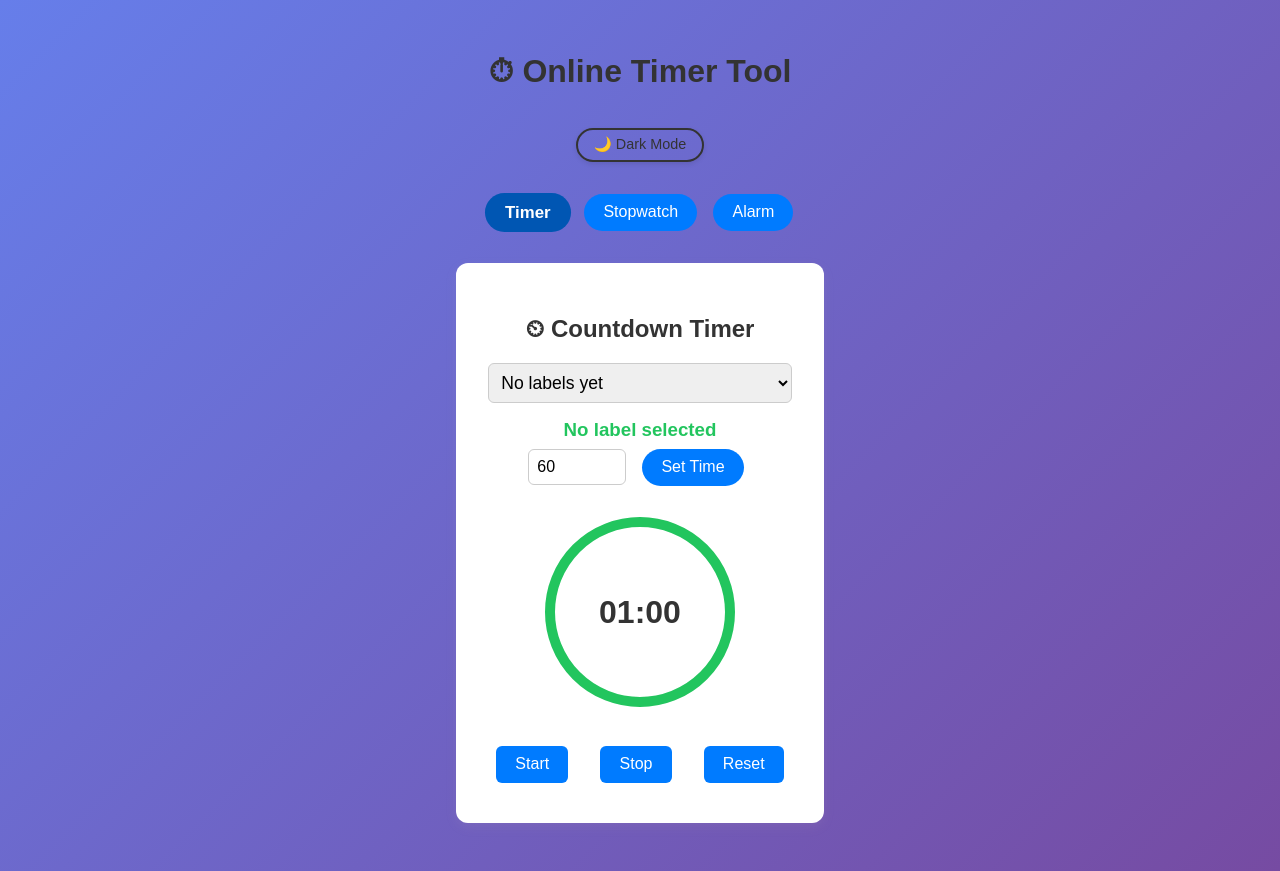
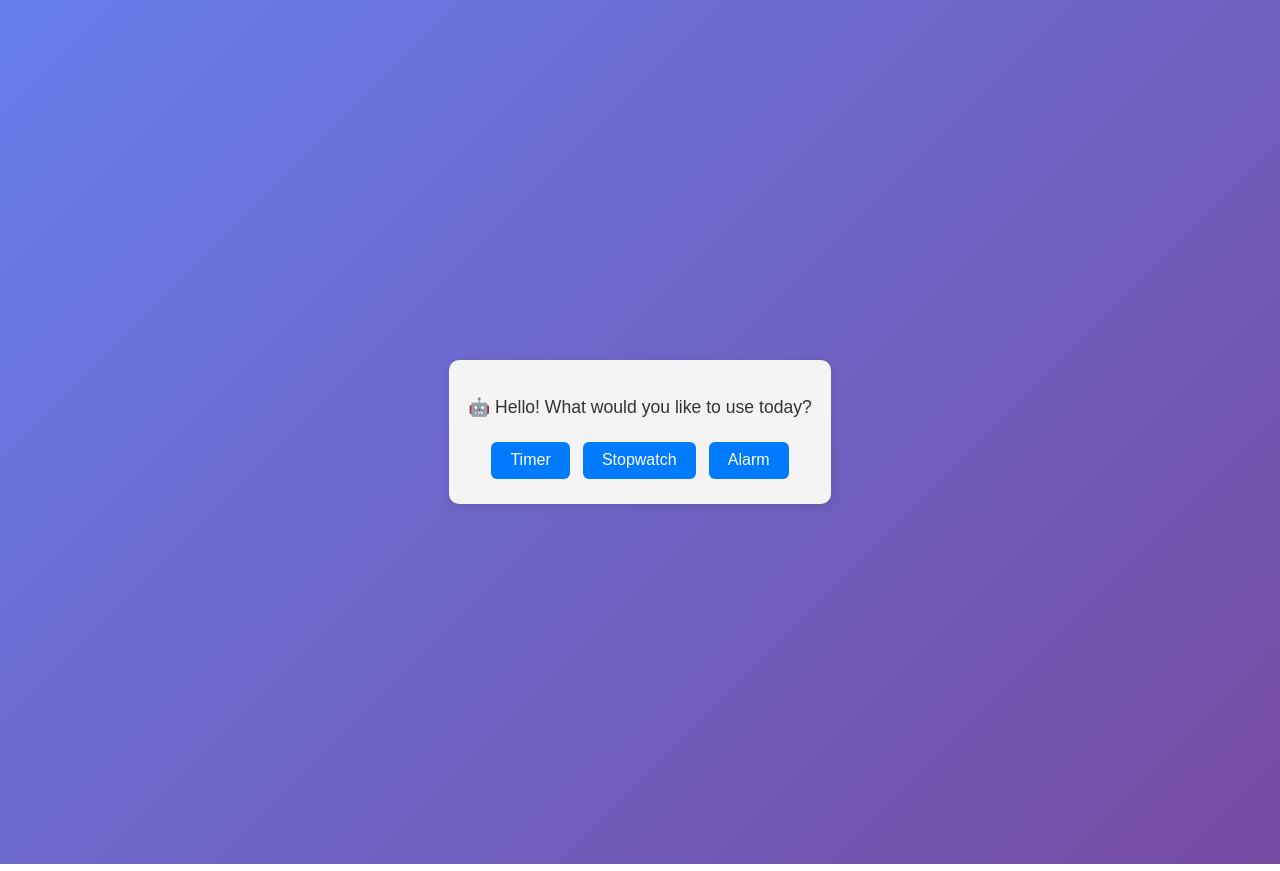
Before and after one commit to njg37/online-timer, a React (Vite) app: page / in a window 1280 px wide. Built offline with nearby package versions, Linux system fonts and the light colour scheme.

Commit message:
feat: add text assistant

```diff
--- a/src/App.jsx
+++ b/src/App.jsx
@@ -6,32 +6,39 @@ import Alarm from "./components/Alarm";
 import "./styles/global.css";
 
 function App() {
-  const [view, setView] = useState("timer");
+  const [view, setView] = useState("");
+  const [theme, setTheme] = useState("light");
+  const [showAssistant, setShowAssistant] = useState(true);
   const [showWelcome, setShowWelcome] = useState(true);
-  const [theme, setTheme] = useState("light");
 
-  // Load theme from localStorage on mount
+  // Load theme on mount
   useEffect(() => {
     const savedTheme = localStorage.getItem("theme") || "light";
     setTheme(savedTheme);
     document.body.classList.add(savedTheme);
   }, []);
 
-  // Apply theme class to body and save to localStorage
+  // Apply theme and save it
   useEffect(() => {
     document.body.classList.remove(theme === "light" ? "dark" : "light");
     document.body.classList.add(theme);
     localStorage.setItem("theme", theme);
   }, [theme]);
 
-  const toggleTheme = () => {
-    setTheme(prev => (prev === "light" ? "dark" : "light"));
-  };
-
+  // Show welcome screen briefly
   useEffect(() => {
     const timer = setTimeout(() => setShowWelcome(false), 2000);
     return () => clearTimeout(timer);
   }, []);
+
+  const toggleTheme = () => {
+    setTheme((prev) => (prev === "light" ? "dark" : "light"));
+  };
+
+  const handleAssistantChoice = (choice) => {
+    setView(choice.toLowerCase());
+    setShowAssistant(false);
+  };
 
   return (
     <div className="app-container">
@@ -44,6 +51,24 @@ function App() {
         >
           👋 Welcome to Online Timer
         </motion.h1>
+      ) : showAssistant ? (
+        <motion.div
+          className="assistant-box"
+          initial={{ opacity: 0 }}
+          animate={{ opacity: 1 }}
+          transition={{ duration: 0.8 }}
+        >
+          <div className="bubble">
+            <p>🤖 Hello! What would you like to use today?</p>
+            <div className="choices">
+              {["Timer", "Stopwatch", "Alarm"].map((option) => (
+                <button key={option} onClick={() => handleAssistantChoice(option)}>
+                  {option}
+                </button>
+              ))}
+            </div>
+          </div>
+        </motion.div>
       ) : (
         <>
           <div className="header">
--- a/src/styles/global.css
+++ b/src/styles/global.css
@@ -152,3 +152,38 @@ body.dark .nav button.active {
   gap: 0.5rem;
   margin-bottom: 1rem;
 }
+
+
+.assistant-box {
+  max-width: 600px;
+  margin: 2rem auto;
+  text-align: center;
+}
+
+.bubble {
+  background-color: #f4f4f4;
+  padding: 1.2rem;
+  border-radius: 10px;
+  box-shadow: 0 2px 8px rgba(0, 0, 0, 0.1);
+  font-size: 1.1rem;
+}
+
+.choices {
+  margin-top: 1rem;
+}
+
+.choices button {
+  margin: 0.4rem;
+  padding: 0.6rem 1.2rem;
+  font-size: 1rem;
+  border: none;
+  border-radius: 6px;
+  background-color: #007bff;
+  color: white;
+  cursor: pointer;
+  transition: background 0.2s;
+}
+
+.choices button:hover {
+  background-color: #0056b3;
+}
```
Also changed, not shown: src/components/TextAssistant.jsx (added, +24 -0 lines).
